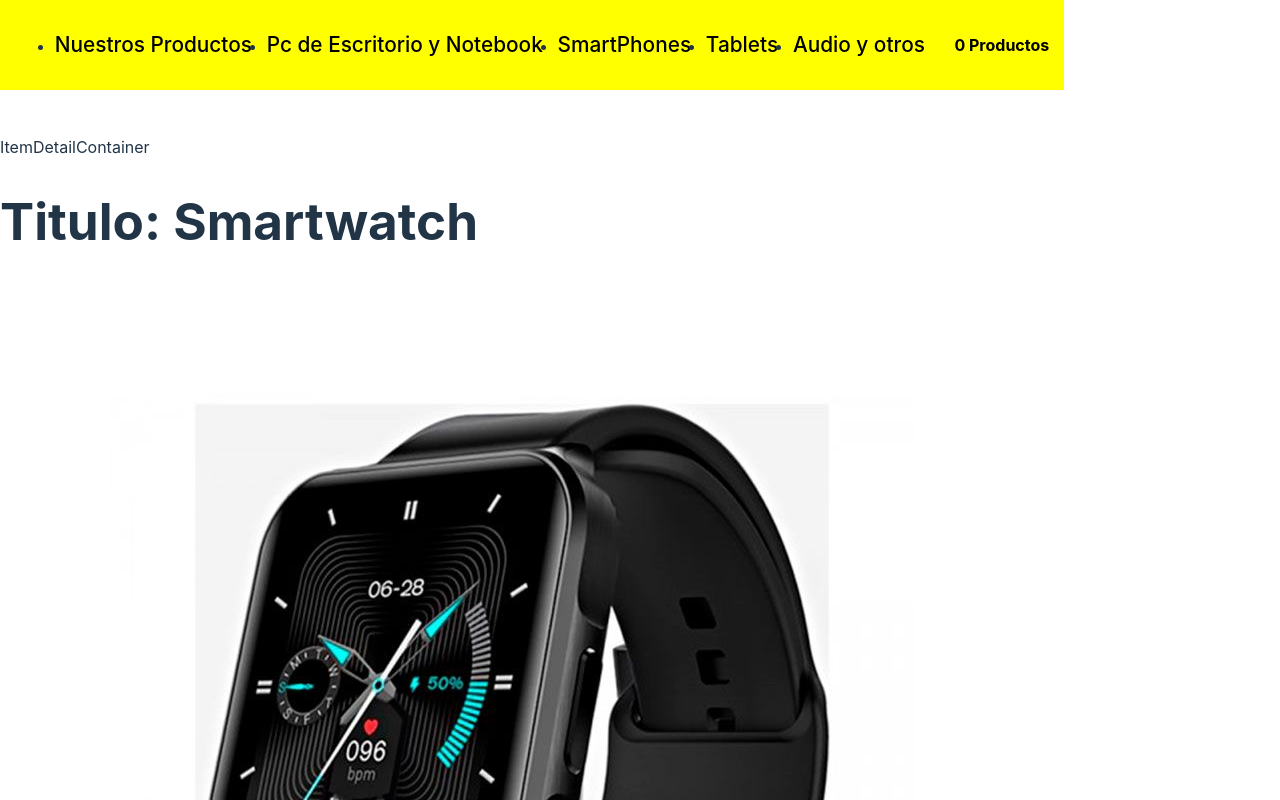
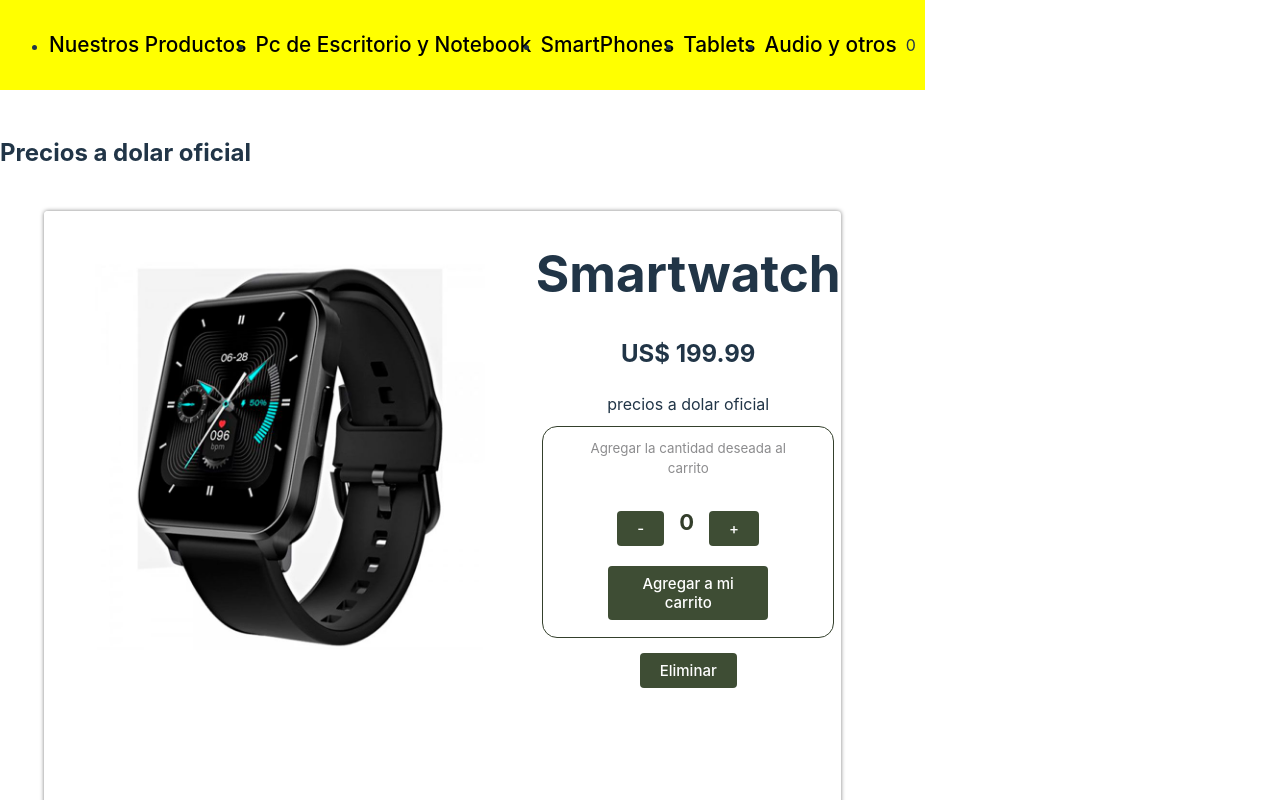
Before and after one commit to adrian2032/proyecto-react, a React (Vite) app: page /product/1 in a window 1280 px wide. Shown: the top 800 px of the page. Built offline with nearby package versions, Linux system fonts and the light colour scheme.

Commit message:
context OK

```diff
--- a/src/App.jsx
+++ b/src/App.jsx
@@ -1,16 +1,16 @@
 import MyNavBar from "./assets/components/NavBar/Navbar";
-import ItemListContainer from './assets/components/ItemListContainer/ItemListContainer';
-import ItemDetailContainer from './assets/components/ItemDetailContainer.jsx/ItemDetailContainer';
-import { BrowserRouter, Routes, Route, useParams} from 'react-router-dom';
-
+import ItemDetailContainer from './assets/components/ItemDetailContainer/ItemDetailContainer';
+import { BrowserRouter, Routes, Route} from 'react-router-dom';
 import Homepage from './pages/Homepage';
-
+import { CartContextProvider } from "./assets/context/cartContext";
 
 
 function App() {
   return (
+    <CartContextProvider>
       <BrowserRouter>
           <MyNavBar></MyNavBar>
+          <h2>Precios a dolar oficial</h2>
           <Routes>
             <Route path="/" element={<Homepage/>} />
             <Route path="/product/:id" element ={<ItemDetailContainer/>} />
@@ -19,6 +19,7 @@ function App() {
           </Routes>
           <footer> Reclamos al 0800 o correo electronico </footer>
       </BrowserRouter>
+    </CartContextProvider>
 
   )}
 
--- a/src/assets/components/Button.jsx
+++ /dev/null
@@ -1,8 +0,0 @@
-export default function MyButton(props){
-
-  const styleBtn  = {
-    backgroundColor: props.color
-  }
-
-    return <button onClick={props.onClick} style={styleBtn} >{props.label}</button>
-  }
--- /dev/null
+++ b/src/assets/components/Button/Button.jsx
@@ -0,0 +1,25 @@
+import "./button.css"
+import {useState} from "react"
+
+export default function Button({
+  color,
+  children,
+  onClick,
+  className = "btn",
+}) {
+  const [colorBtn, setColorBtn] = useState(color);
+
+  const styleBtn = {
+    backgroundColor: colorBtn,
+  };
+
+  function handleClick() {
+    onClick();
+  }
+
+  return (
+    <button className={className} onClick={handleClick} style={styleBtn}>
+      {children}
+    </button>
+  );
+}
--- /dev/null
+++ b/src/assets/components/Button/button.css
@@ -0,0 +1,22 @@
+.btn {
+    padding: 5px 15px;
+    color: white;
+    max-width: 150px;
+    background-color: rgb(97, 150, 220);
+    border-radius:  4px;
+    border: none;
+    margin: 5px 15px;
+    cursor: pointer;
+
+    &:hover{
+      box-shadow: 0px 4px 5px #d7d7db;
+    }
+  }
+
+
+  .btn.danger{
+    background-color: rgb(200, 50, 50);
+  }
+  .btn.warning{
+    background-color: rgb(200, 167, 50);
+  }
--- a/src/assets/components/ItemCount/ItemCount.jsx
+++ b/src/assets/components/ItemCount/ItemCount.jsx
@@ -1,27 +1,37 @@
+import MyButton from "../Button/Button";
 import Flex from "../Flex/Flex";
 import { useState } from "react";
+import "./ItemCount.css"
 
 
-function ItemCount(){
-    const [ count, setCount] = useState(1);
+function ItemCount(props){
+    const [ count, setCount] = useState(0);
 
     function handleAdd(){
-        setCount(count + 1);
+        if( count < props.stock) setCount(count + 1);
     }
     function handleExtract(){
         if (count > 1) setCount(count - 1);
     }
 
 
-    return <div className="count-container">
-        <div className="count-btns">
+    return (
+    <div className="itemcount_container">
+        <small> Agregar la cantidad deseada al carrito</small>
+        <div className="itemcount_control">
             <Flex>
-                <button onClick={handleExtract}> - </button>
-                <p> {count} </p>
-                <button onClick={handleAdd}> + </button>
+                <MyButton className="btn btn-danger" onClick={handleExtract}> - </MyButton>
+                <span className="itemcount_count">{count}</span>
+                <MyButton className="btn btn-success" onClick={handleAdd}> + </MyButton>
             </Flex>
         </div>
-        <button> Agregar a mi carrito</button>
-    </div>
-}
+        <div className="itemcount_btns">
+            <MyButton
+            onClick={() => {props.onAddToCart(count)}}
+            >
+            Agregar a mi carrito
+            </MyButton>
+        </div>
+    </div>)
+    }
 export default ItemCount
--- /dev/null
+++ b/src/assets/components/ItemCount/itemcount.css
@@ -0,0 +1,37 @@
+.itemcount_container{
+    border: solid thin rgb(52, 64, 44);
+    border-radius: 15px;
+    padding: 12px 25px;
+    display: flex;
+    flex-direction: column;
+    width: 100%;
+    margin: 10px auto;
+    text-align: center;
+    justify-content: space-around;
+    max-width: 240px;
+  }
+
+  .itemcount_control{
+    display: flex;
+    justify-content: space-evenly;
+    padding: 12px 2px 10px;
+    margin-top: 15px;
+  }
+
+  .itemcount_count{
+    font-weight: bolder;
+    font-size: 22px;
+    color: rgb(51, 62, 43);
+  }
+
+  .btn{
+    padding: 8px 20px;
+    color: white;
+    font-size: 15px;
+    max-width: 160px;
+    background-color: rgb(62, 77, 52);
+    border-radius:  4px;
+    border: none;
+    margin: 5px 15px;
+    cursor: pointer;
+  }
--- a/src/assets/components/ItemDetailContainer.jsx/ItemDetailContainer.jsx
+++ /dev/null
@@ -1,40 +0,0 @@
-import { useEffect, useState } from "react";
-import devices from "../../../data/courses"
-import { useParams } from "react-router";
-
-import ItemCount from "../ItemCount/ItemCount";
-
-function getItemData(id){
-    return new Promise((resolve) =>{
-        setTimeout(() => {
-            const requestedItem = devices.find ((item) => item.id === Number(id))
-            resolve(requestedItem)
-        }, 1000);
-    });
-};
-
-
-function ItemDetailContainer(){
-    //estado
-    const [product, setProducts] = useState({})
-    const id = useParams().id;
-
-    //efecto
-    useEffect(() => {
-            getItemData(id).then((respuesta) => {
-                setProducts(respuesta)
-            });
-        },[])
-
-    //UI
-    return(
-        <div>
-            ItemDetailContainer
-            <h1>Titulo: {product.title}</h1>
-            <img src={product.img}></img>
-            <h4> price: US$ {product.price}</h4>
-        </div>
-    )
-}
-
-export default ItemDetailContainer
--- /dev/null
+++ b/src/assets/components/ItemDetailContainer/ItemDetail.css
@@ -0,0 +1,41 @@
+.card-detail_img{
+    width: 580px;
+    object-fit: cover;
+  }
+
+  .card-detail_img img{
+    max-width: 100%;
+  }
+
+  .card-detail_main{
+    display: flex;
+    justify-content: space-evenly;
+    text-align: center;
+    margin: 40px auto;
+    min-height: 600px;
+    width: 90%;
+    min-width: 580px;
+    height: 100%;
+    border-radius: 4px;
+    box-shadow: 0px 0px 4px rgba(0,0,0,0.50);
+    background-color: #fff;
+    overflow: hidden;
+    transition: all 0.20s ease-in;
+    cursor: pointer;
+  }
+
+
+  .card-detail_detail{
+    display: flex;
+    flex-direction: column;
+    justify-content: space-around;
+    padding: 12px 8px;
+  }
+
+  small{
+    color: #8c8c8e;
+  }
+
+  .card-detail_muted{
+    color: #8c8c8e
+  }
--- /dev/null
+++ b/src/assets/components/ItemDetailContainer/ItemDetailContainer.jsx
@@ -0,0 +1,64 @@
+import { useContext, useEffect, useState } from "react";
+import devices from "../../../data/courses"
+import "./ItemDetail.css"
+import ItemCount from "../ItemCount/ItemCount";
+import { useParams } from "react-router";
+import { cartContext } from "../../context/cartContext";
+import Button from "../Button/Button";
+
+
+
+function getItemData(id){
+    return new Promise((resolve) =>{
+        setTimeout(() => {
+            const requestedItem = devices.find ((item) => item.id === Number(id))
+            resolve(requestedItem)
+        }, 1000);
+    });
+};
+
+
+function ItemDetailContainer(){
+    //estado
+    const [product, setProducts] = useState({})
+    const {cart, addItem, removeItem } = useContext(cartContext)
+
+
+    console.log("context:", cart)
+
+    function onAddToCart(count){
+        addItem(product, count)
+        alert(`agregaste ${count} - ${product.title} al carrito`);
+
+    }
+    const id = useParams().id;
+
+
+    //efecto
+    useEffect(() => {
+            getItemData(id).then((respuesta) => {
+                setProducts(respuesta)
+            });
+        }, [id])
+
+    //UI
+    return(
+        <div className="card-detail_main">
+            <div className="card-detail_img">
+                <img src={product.img} alt={product.title}></img>
+            </div>
+            <div className="card-deatil_detail">
+                <h1>{product.title}</h1>
+                <h2 className="priceTag"> US$ {product.price}</h2>
+                <h7> precios a dolar oficial</h7>
+                <small>{product.detail}</small>
+                <ItemCount onAddToCart={onAddToCart} stock={5}></ItemCount>
+                <Button onClick={ () => removeItem(product.id) }> Eliminar </Button>
+            </div>
+
+
+        </div>
+    )
+}
+
+export default ItemDetailContainer
--- a/src/assets/components/NavBar/Navbar.jsx
+++ b/src/assets/components/NavBar/Navbar.jsx
@@ -1,13 +1,14 @@
+import { Link } from "react-router-dom"
 import "./navbar.css"
-import CartWidget from "../CartWidget/CartWidget"
-import ViewCount from "../ViewCount/ViewCount"
+import { cartContext } from "../../context/cartContext"
+import { useContext } from "react"
 
-import { Link } from "react-router-dom"
 
-const MyNavBar = () => {
+
+export default function MyNavBar () {
     return(
 
-    <nav className="{styles.nav}">
+        <nav >
             <ul className="nav-menu">
                 <li className="nav-item">
                     <Link className="nav-link" to={"/"}>Nuestros Productos</Link>
@@ -25,14 +26,15 @@ const MyNavBar = () => {
                     <Link className="nav-link" to={"/category/Otros"}>Audio y otros </Link>
                 </li>
                 <CartWidget></CartWidget>
-            <ViewCount></ViewCount>
-
-
-
             </ul>
         </nav>
-
     )
 }
-
-export default MyNavBar;
+function CartWidget(){
+    const {countItems} = useContext(cartContext)
+    return(
+        <div>
+            <span> {countItems()} </span>
+        </div>
+        );
+}
--- a/src/assets/components/item/Item.jsx
+++ b/src/assets/components/item/Item.jsx
@@ -1,5 +1,5 @@
 import "./Item.css"
-import MyButton from "../Button.jsx"
+import MyButton from "../Button/Button.jsx"
 import ItemCount from "../ItemCount/ItemCount";
 import { Link } from "react-router-dom";
 
@@ -8,10 +8,10 @@ import { Link } from "react-router-dom";
 function CardDescription(props){
     return(
         <div className="item-card_detail">
-            <h3> ${props.price}
-            </h3>
-            <small>{props.category}</small>
-            <MyButton label="ver mas"></MyButton>
+            <h3> US${props.price}</h3>
+            <h7></h7>
+            <p>{props.category}</p>
+
         </div>
     )
 }
@@ -29,11 +29,11 @@ function Item({title, img, price, category, color, id}){
                     <div className="item-card_img">
                         <img src={img} alt="imagen" width={"100%"} ></img>
                     </div>
-                    </Link>
                     <CardDescription price={price} category={category}/>
 
-                <ItemCount></ItemCount>
                     <MyButton color={color}> Ver detalle</MyButton>
+                </Link>
+                <ItemCount stock={3}></ItemCount>
             </div>
 
         </>
--- /dev/null
+++ b/src/assets/context/cartContext.jsx
@@ -0,0 +1,43 @@
+import { createContext, useState } from "react";
+
+export const cartContext = createContext({ cart:[] })
+
+export function CartContextProvider({ children }){
+    const [cart, setCart] = useState([])
+    const saludo = "hola"
+
+
+
+    function addItem(product, count){
+    const newCart = [...cart];
+    newCart.push({...product, count})
+    setCart(newCart)
+    }
+
+
+    function countItems(){
+        let total = 0;
+        cart.forEach( (item) => {
+            total += item.count;
+        });
+        return total;
+    }
+
+    function countTotalPrice(){
+
+    }
+
+    function clear(){
+
+    }
+    function removeItem(idDelete){
+        setCart(cart.filter((item) => item.id !== idDelete))
+    }
+
+
+    return(
+        <cartContext.Provider value={{ cart, setCart, saludo, addItem, countItems, removeItem }}>
+            {children}
+        </cartContext.Provider>
+    )
+}
```
Lines whose indentation alone changed are shown as unchanged.
